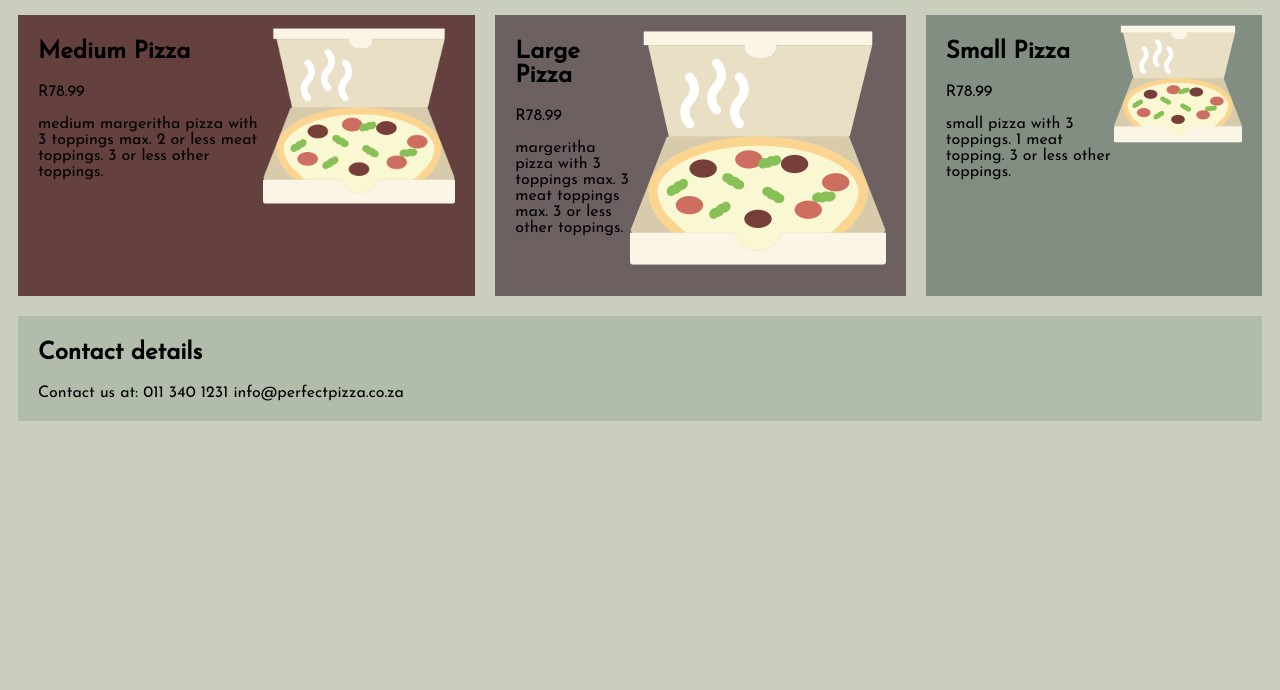
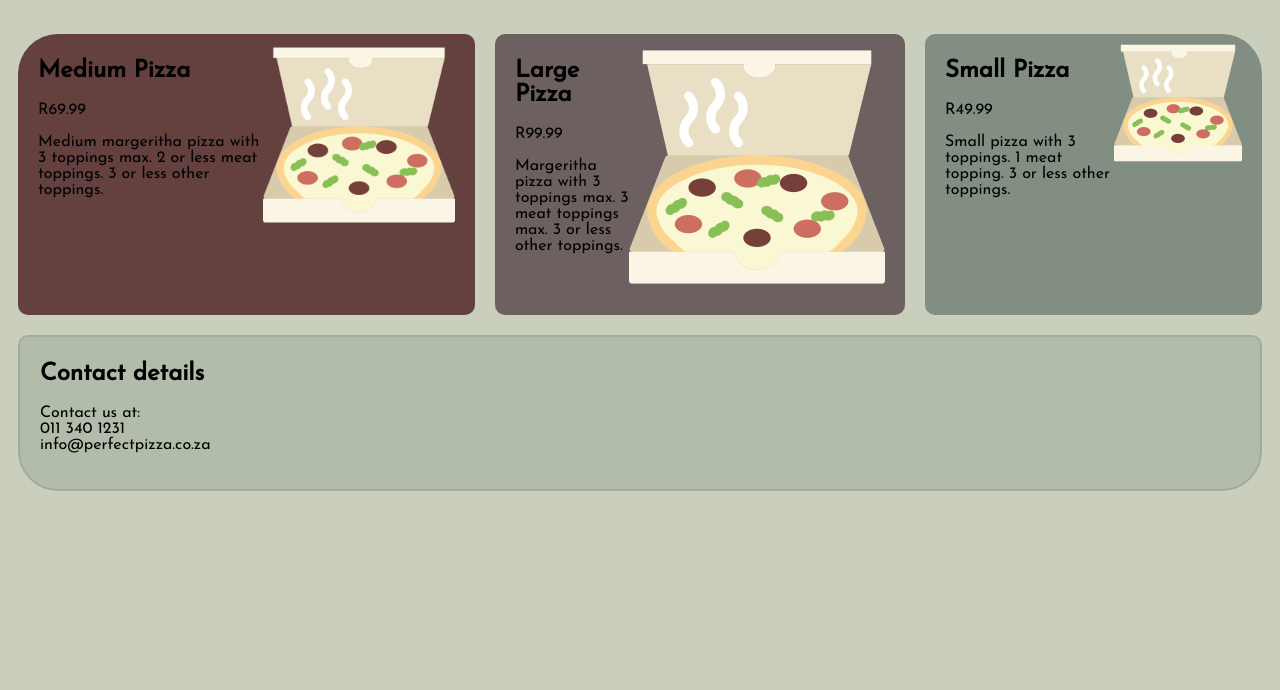
Before and after one commit to ntruter42/perfect-pizza, a plain HTML site: page index.html in a window 1280 px wide. Shown: the part 110-800 px from the top of the page. Drawn offline with Linux system fonts and the light colour scheme.

Commit message:
Updated index.html, style.css

```diff
--- a/index.html
+++ b/index.html
@@ -6,38 +6,39 @@
     <meta name="viewport" content="width=device-width, initial-scale=1.0">
     <link rel="stylesheet" href="style.css">
     <link rel="stylesheet" href="https://fonts.googleapis.com/css?family=Josefin Sans">
-    <title>Document</title>
+    <title>Perfect Pizza</title>
 </head>
 <body>
     <h1 id="title">Perfect Pizza</h1>
+
     <div class="pizza_menu">
         <div class="menu_option" id="medium_pizza">
             <img src="images/pizza.png" alt="">
-            <h2>Medium Pizza</h2>
-            R78.99
-            <p>medium margeritha pizza with 3 toppings max. 2 or less meat toppings. 3 or less other toppings.</p>
+            <h2 class="pizza_title">Medium Pizza</h2>
+            <p class="price">R69.99</p>
+            <p class="description">Medium margeritha pizza with 3 toppings max. 2 or less meat toppings. 3 or less other toppings.</p>
         </div>
 
         <div class="menu_option" id="large_pizza">
             <img src="images/pizza.png" alt="">
-            <h2>Large Pizza</h2>
-            R78.99
-            <p>margeritha pizza with 3 toppings max. 3 meat toppings max. 3 or less other toppings.</p>
+            <h2 class="pizza_title">Large Pizza</h2>
+            <p class="price">R99.99</p>
+            <p class="description">Margeritha pizza with 3 toppings max. 3 meat toppings max. 3 or less other toppings.</p>
         </div>
 
         <div class="menu_option" id="small_pizza">
             <img src="images/pizza.png" alt="">
-            <h2>Small Pizza</h2>
-            R78.99
-            <p>small pizza with 3 toppings. 1 meat topping. 3 or less other toppings.</p>
+            <h2 class="pizza_title">Small Pizza</h2>
+            <p class="price">R49.99</p>
+            <p class="description">Small pizza with 3 toppings. 1 meat topping. 3 or less other toppings.</p>
         </div>
     </div>
 
-    <div id="contact_us">
+    <div id="contact">
         <h2>Contact details</h2>
-        Contact us at:
-        011 340 1231
-        info@perfectpizza.co.za
+        <p>Contact us at:<br>
+        011 340 1231<br>
+        info@perfectpizza.co.za</p>
     </div>
 </body>
 </html>
--- a/style.css
+++ b/style.css
@@ -7,13 +7,16 @@ body {
 
 #title {
     padding: 20px;
+    text-align:center;
+    font-size: 2.5em;
 }
 
 .pizza_menu {
     display: flex;
+    flex-direction: row;
 }
 
-.menu_option, #contact_us {
+.menu_option, #contact {
     padding: 5px 20px 20px 20px;
     margin: 10px;
 }
@@ -24,11 +27,12 @@ img {
 }
 
 p {
-    width: spa;
+    width: fit-content;
 }
 
 #medium_pizza {
     background-color: #64403E;
+    border-radius: 40px 10px 10px 10px;
 }
 
 #medium_pizza img {
@@ -37,6 +41,7 @@ p {
 
 #large_pizza {
     background-color: #6C6061;
+    border-radius: 10px 10px 10px 10px;
 }
 
 #large_pizza img {
@@ -45,18 +50,29 @@ p {
 
 #small_pizza {
     background-color: #838E83;
+    border-radius: 10px 40px 10px 10px;
 }
 
 #small_pizza img {
     width: 10vw;
 }
 
-#contact_us {
+#contact {
     background-color: #B2BCAA;
+    border-radius: 10px 10px 40px 40px;
+    border: 2px solid #A2AC9A;
 }
 
 @media (max-width: 960px) {
     .pizza_menu{
         flex-direction: column;
     }
+
+    .menu_option {
+        border-radius: 10px 10px 10px 10px !important;
+    }
+
+    #medium_pizza {
+        border-radius: 40px 40px 10px 10px !important;
+    }
 }
```
